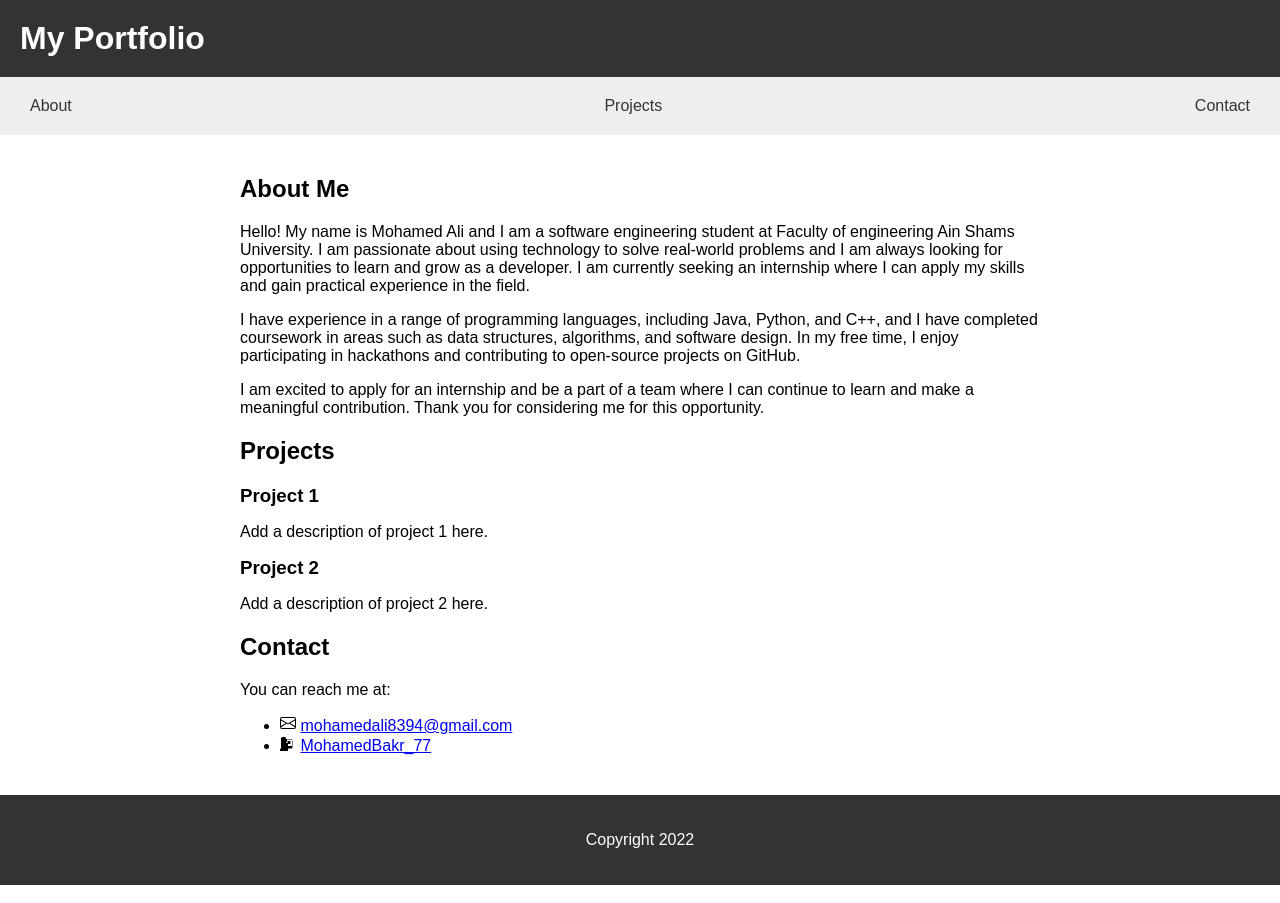
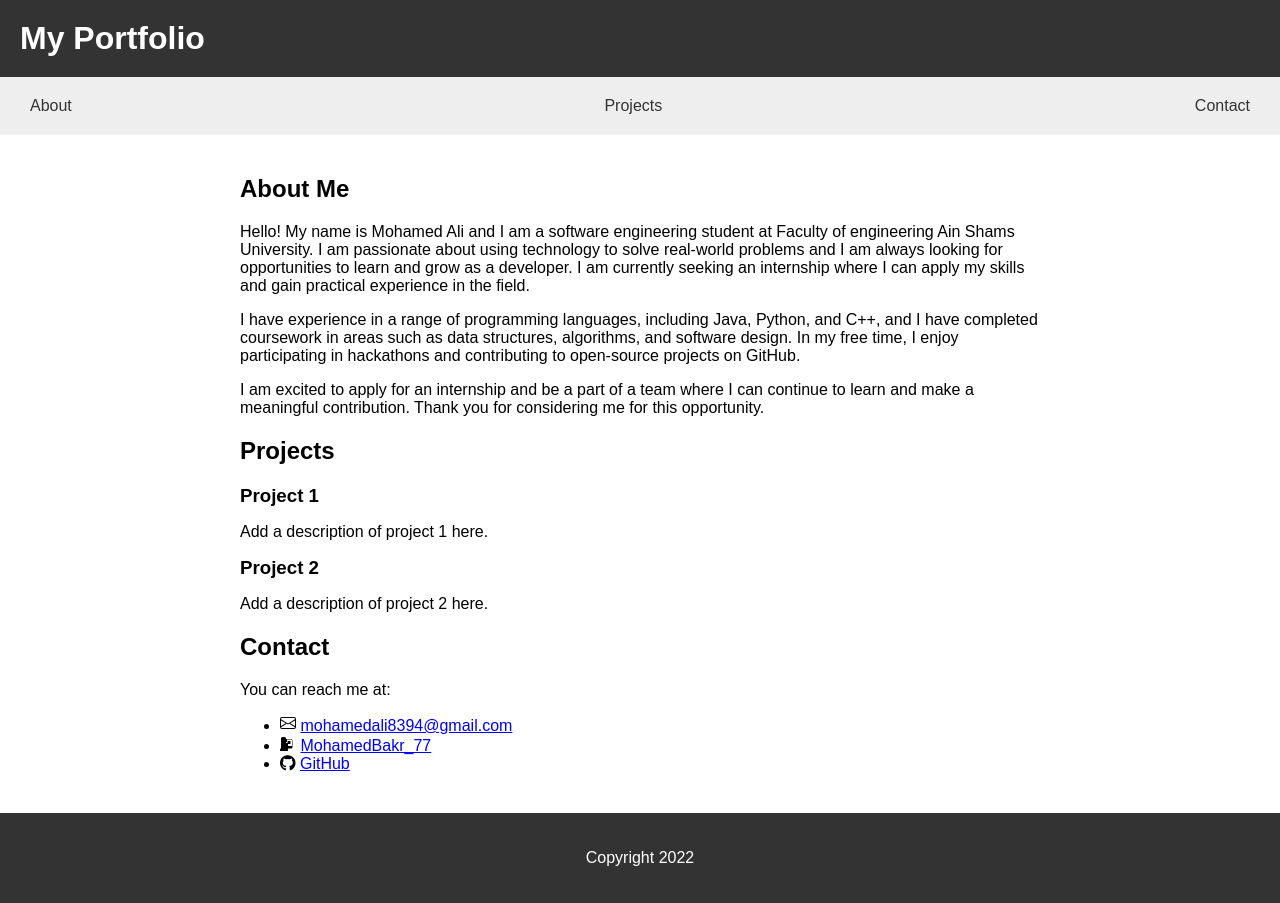
Before and after one commit to Mohamed-Ali-77/Mohamed-Ali-77.github.io, a plain HTML site: page index.html in a window 1280 px wide. Drawn offline with Linux system fonts and the light colour scheme.

Commit message:
update index.html

```diff
--- a/index.html
+++ b/index.html
@@ -114,6 +114,9 @@
               <path d="M7.5 6.5a.5.5 0 0 1 .5-.5h2a.5.5 0 0 1 .5.5v2a.5.5 0 0 1-.5.5h-2a.5.5 0 0 1-.5-.5v-2z"/>
             </svg>
             <a href="https://twitter.com/MohamedBakr_77">MohamedBakr_77</a>
+        </li>
+        <li><i class="fab fa-github"></i> <a href="https://github.com/Mohamed-Ali-77">GitHub</a></li>
+    </ul>
     </section>
   </main>
   <footer>
```
